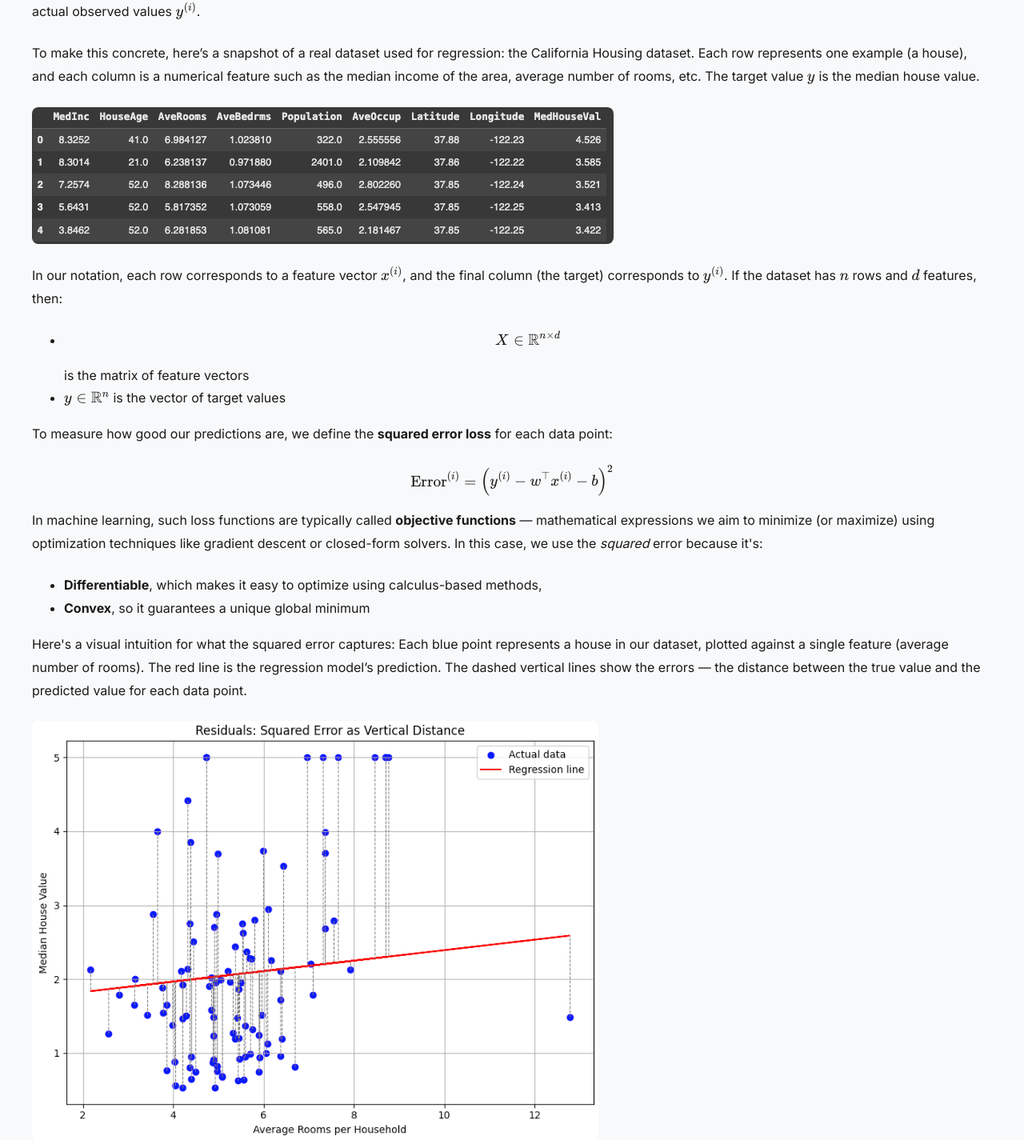
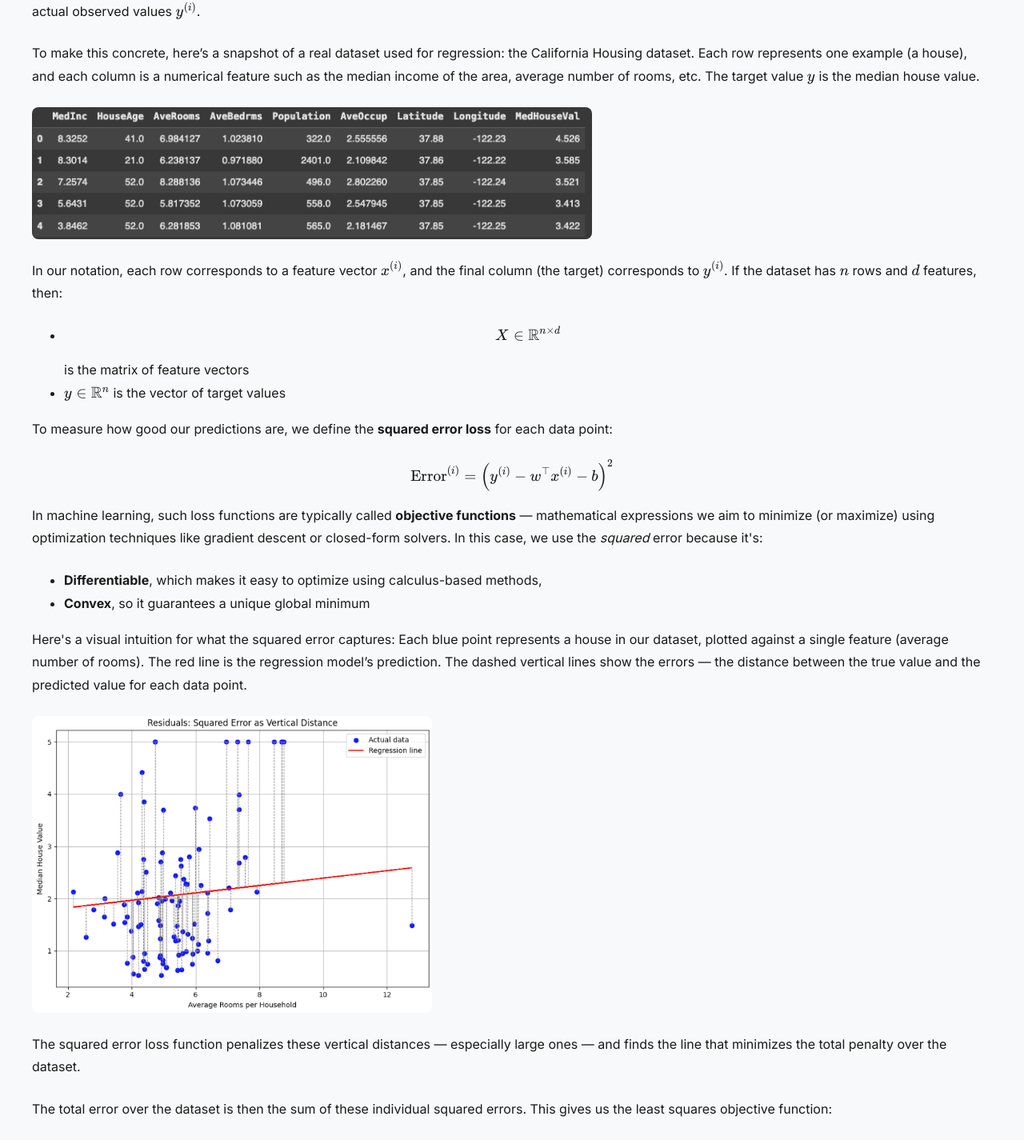
Before and after one commit to EliasSf73/elias-firisa-website, a Next.js app: page /elias_firisa_webiste/blog/posts/slug in a window 1280 px wide. Shown: the part 1398-2823 px from the top of the page at 80% size. Built offline with nearby package versions, Linux system fonts and the light colour scheme.

Commit message:
Refactor: Use next/image for blog post images

```diff
--- a/src/app/blog/posts/slug/page.tsx
+++ b/src/app/blog/posts/slug/page.tsx
@@ -1,7 +1,6 @@
-
-
 import React from 'react';
 import Link from 'next/link';
+import Image from 'next/image';
 import { LaTeX } from '@/components/LaTeX';
 
 export const metadata = {
@@ -100,7 +99,7 @@ const LinearRegression = () => {
 </p>
 
 <div className="text-center mt-4 mb-4">
-  <img src={"/elias_firisa_webiste/assets/california_housing_head.png"} alt="California Housing Dataset Preview" style={{ maxWidth: '100%', borderRadius: '8px' }} />
+  <Image src="/assets/california_housing_head.png" alt="California Housing Dataset Preview" width={700} height={300} style={{ maxWidth: '100%', height: 'auto', borderRadius: '8px' }} />
 </div>
 
 <p>
@@ -141,7 +140,7 @@ const LinearRegression = () => {
 </p>
 
 <div className="text-center mt-4 mb-4">
-    <img src={"/elias_firisa_webiste/assets/residual_plot.png"} alt="Scatter plot with regression line and residuals" style={{ maxWidth: '100%', borderRadius: '8px' }} />
+    <Image src="/assets/residual_plot.png" alt="Scatter plot with regression line and residuals" width={500} height={400} style={{ maxWidth: '100%', height: 'auto', borderRadius: '8px' }} />
 </div>
 
 <p>
```
